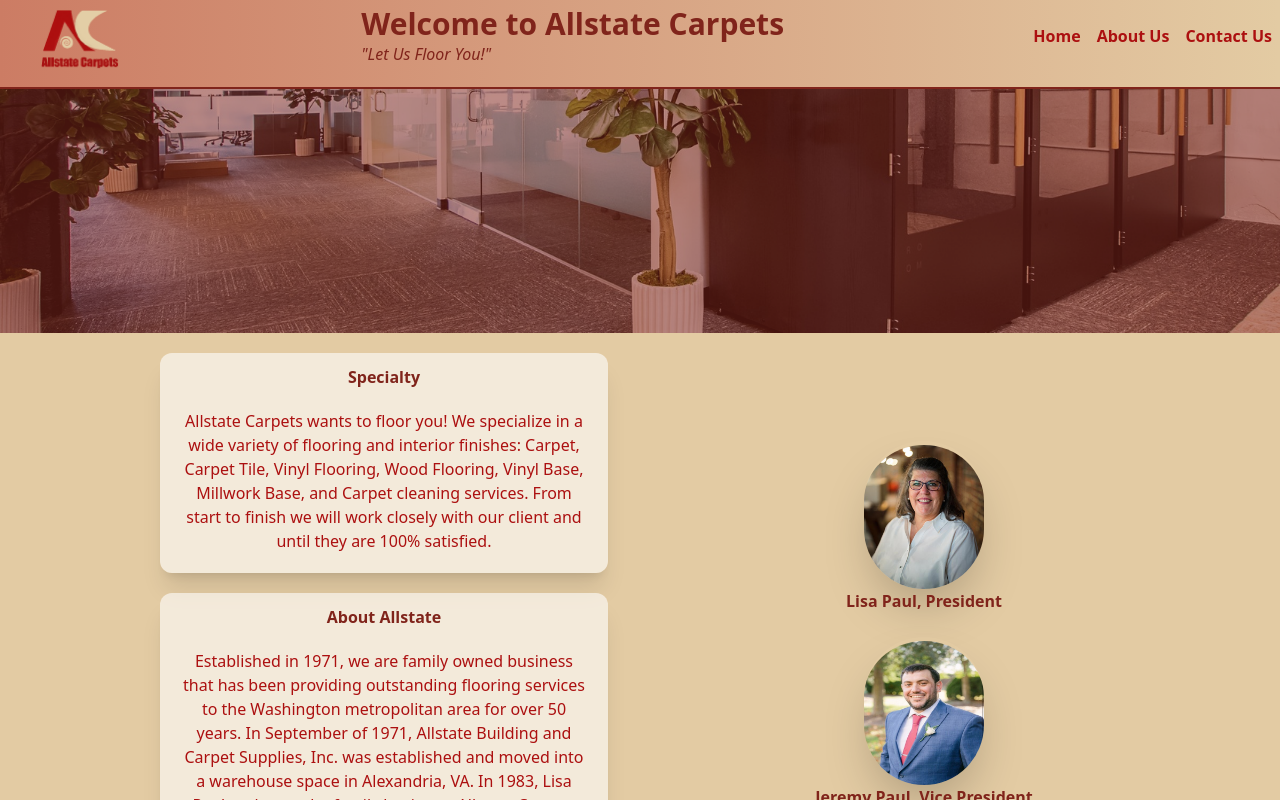
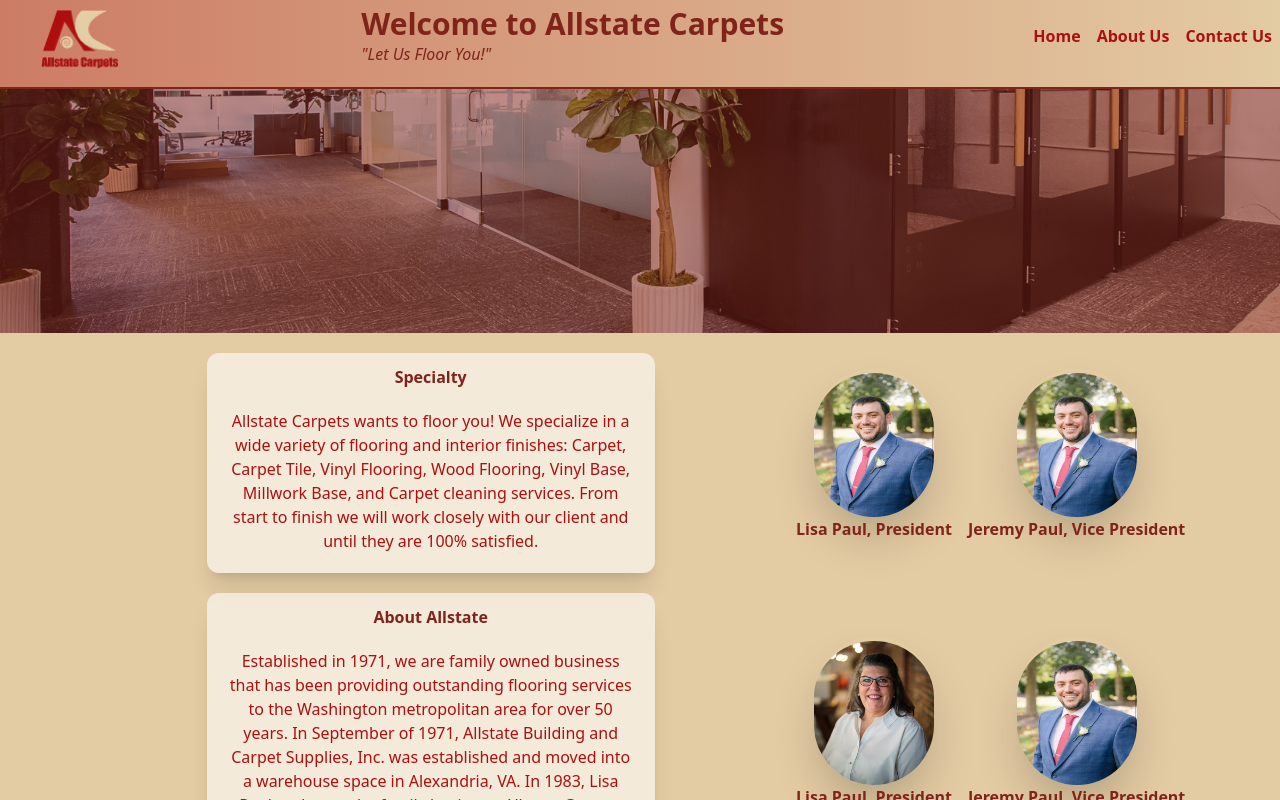
Before and after one commit to sramalho94/AllstateCarpets, a Next.js app in the folder allstate-carpets-next/: page /about in a window 1280 px wide. Built offline with nearby package versions, Linux system fonts and the light colour scheme.

Commit message:
added in two more employee spots in about page

```diff
--- a/allstate-carpets-next/app/about/page.jsx
+++ b/allstate-carpets-next/app/about/page.jsx
@@ -5,7 +5,7 @@
   return (
     <div
       id="aboutus-container"
-      className="bg-[#e3cba3] flex flex-col h-fit md:h-screen"
+      className="bg-[#e3cba3] flex flex-col h-fit md:h-screen align-middle justify-center"
     >
       <div
         className="bg-[#80241b] w-screen  mx-auto bg-cover h-40 md:h-80 mb-5"
@@ -45,9 +45,45 @@
             </p>
           </div>
         </div>
+        <div className="flex flex-col md:pl-10 max-w-md mx-auto">
           <div
             id="staff-photo-container"
-          className="flex md:flex-col justify-center flex-row align-middle my-auto flex-1"
+            className="flex justify-center flex-row align-middle my-auto flex-1"
+          >
+            <div className="flex flex-col mt-2 p-2 my-auto">
+              <div className="mx-auto">
+                <Image
+                  className="rounded-full shadow-2xl pt-1"
+                  src="/resizedjeremy.jpg"
+                  alt="picture1"
+                  width={120}
+                  height={140}
+                />
+              </div>
+              <div className="flex flex-col justify-center">
+                <p className="text-center text-[#80241b] font-bold">
+                  Lisa Paul, President
+                </p>
+              </div>
+            </div>
+            <div className="flex flex-col mt-2 p-2 mx-auto">
+              <div className="mx-auto">
+                <Image
+                  className="rounded-full shadow-2xl pt-1"
+                  src="/resizedjeremy.jpg"
+                  alt="picture1"
+                  width={120}
+                  height={120}
+                />
+              </div>
+              <p className="text-center font-bold text-[#80241b]">
+                Jeremy Paul, Vice President
+              </p>
+            </div>
+          </div>
+          <div
+            id="staff-photo-container"
+            className="flex justify-center flex-row align-middle my-auto flex-1"
           >
             <div className="flex flex-col mt-2 p-2 my-auto">
               <div className="mx-auto">
@@ -80,6 +116,7 @@
           </div>
         </div>
       </div>
+    </div>
   )
 }
 
```
Lines whose indentation alone changed are shown as unchanged.
